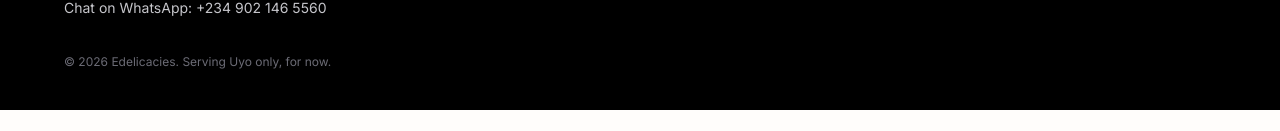
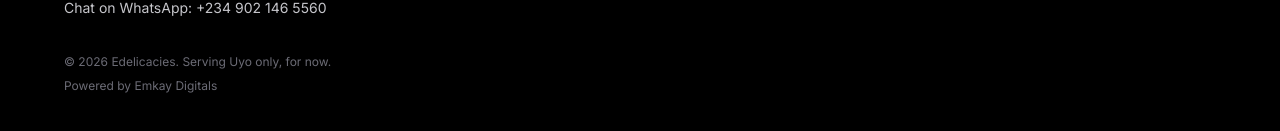
Before and after one commit to kingsmac1/edelicacies, a React (Vite) app: page / in a window 1280 px wide. Shown: the part 1526-1657 px from the top of the page. Before the commit the page ends 1636 px from the top, so only its background shows below. Built offline with nearby package versions, Linux system fonts and the light colour scheme; no server answers; the database is empty.

Commit message:
Add "Powered by Emkay Digitals" link to footer

```diff
--- a/src/components/layout/Footer.tsx
+++ b/src/components/layout/Footer.tsx
@@ -27,6 +27,17 @@
         <p className="mt-8 text-xs text-ink-400">
           &copy; {currentYear} Edelicacies. Serving Uyo only, for now.
         </p>
+        <p className="mt-2 text-xs text-ink-400">
+          Powered by{' '}
+          <a
+            href="https://emkaydigitals.com"
+            target="_blank"
+            rel="noopener noreferrer"
+            className="hover:text-white"
+          >
+            Emkay Digitals
+          </a>
+        </p>
       </div>
     </footer>
   )
```
